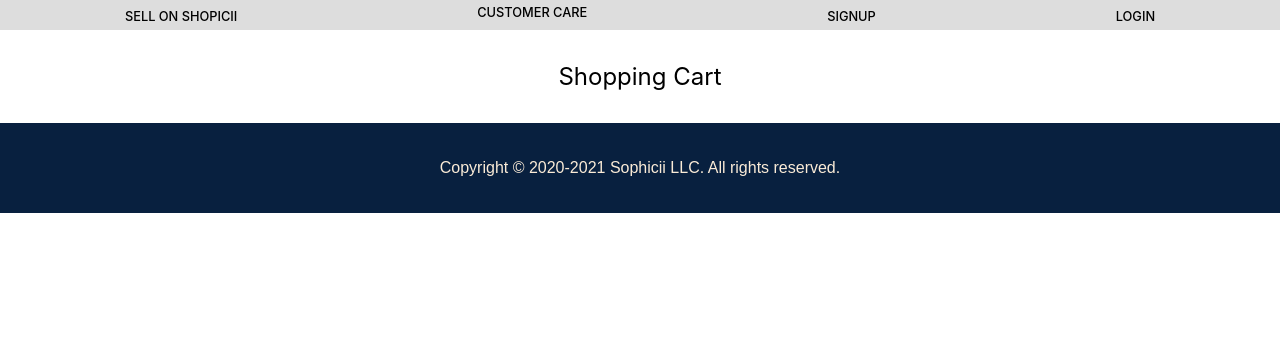
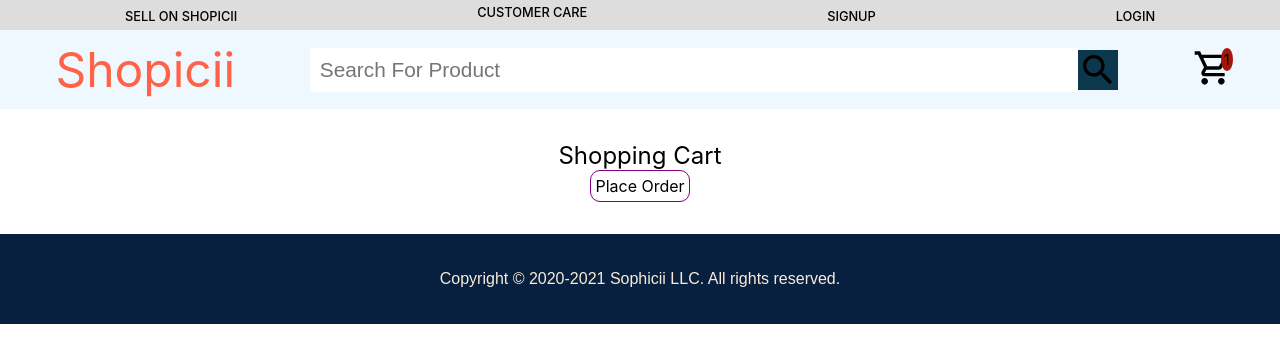
Before and after one commit to bishal5917/mern_ecommerce_app, a React (Create React App) app in the folder ui/: page /cart in a window 1280 px wide. Shown: the top 362 px of the page. Built offline with nearby package versions, Linux system fonts and the light colour scheme.

Commit message:
some refinements

```diff
--- a/ui/src/App.js
+++ b/ui/src/App.js
@@ -17,6 +17,7 @@ import {
   Route,
 } from "react-router-dom";
 import './App.css';
+import Navbar from './Components/Navbar/Navbar'
 
 function App() {
   // taking a user
@@ -26,6 +27,7 @@ function App() {
     <>
       <Router>
         <Topbar />
+        <Navbar />
         <Switch>
           <Route exact path="/">
             <Home />
--- a/ui/src/Components/Cart/Cart.js
+++ b/ui/src/Components/Cart/Cart.js
@@ -15,6 +15,7 @@ export default function Cart() {
                         <CartItem cartProduct={p}/>
                     ))}
                 </div>
+                <div className="PlaceOrderbutton">Place Order</div>
             </div>
         </>
     )
--- a/ui/src/Components/Cart/cart.css
+++ b/ui/src/Components/Cart/cart.css
@@ -15,3 +15,15 @@ justify-content: center;
 hr{
     margin: 0.8rem;
 }
+.PlaceOrderbutton{
+    background-color: none;
+    border: 1px solid purple;
+    width: fit-content;
+    padding: 0.3rem 0.3rem;
+    border-radius: 10px;
+    margin: auto;
+    cursor: pointer;
+}
+.PlaceOrderbutton:hover{
+    opacity: 70%;
+}
--- a/ui/src/Components/CartItem/CartItem.js
+++ b/ui/src/Components/CartItem/CartItem.js
@@ -1,10 +1,13 @@
 import React from 'react'
 import './cartItem.css'
+import { removeCart } from '../../Redux/ReduxCart'
+import { useDispatch } from 'react-redux'
 
 export default function CartItem({ cartProduct }) {
+    const dispatch=useDispatch()
     //removing cart
     const removeCartHandle = () => {
-        cartProduct.filter(item => item.name !== cartProduct.name)
+        dispatch(removeCart,({cartProduct}));
     }
     return (
         <>
@@ -22,7 +25,7 @@ export default function CartItem({ cartProduct }) {
                     </div>
                     <span className="priceItem">{cartProduct.price}</span>
                     <span className="qty">{cartProduct.quantity}</span>
-                    <span className="total">{cartProduct.quantity * cartProduct.price}</span>
+                    <span className="total">{cartProduct.total}</span>
                 </div>
                 <button onClick={removeCartHandle}>Remove Item</button>
             </div>
--- a/ui/src/Components/Home/Home.js
+++ b/ui/src/Components/Home/Home.js
@@ -3,7 +3,6 @@ import Slider from '../Slider/Slider'
 import Featured from '../Featured/Featured'
 import ListIcon from '@mui/icons-material/List';
 import './home.css'
-import Navbar from '../Navbar/Navbar';
 
 export default function Home() {
   const [category, setCategory] = useState("")
@@ -12,7 +11,6 @@ export default function Home() {
   }
   return (
     <>
-      <Navbar />
       <div className="selectCat">
         <ListIcon style={{ "fontSize": "30" }} />
         <select onChange={handleCatsChange} name="cats" className='catsx'>
--- a/ui/src/Redux/ReduxCart.js
+++ b/ui/src/Redux/ReduxCart.js
@@ -1,20 +1,24 @@
-import {createSlice} from '@reduxjs/toolkit'
+import { createSlice } from '@reduxjs/toolkit'
 
-const cartSlice=createSlice({
-    name:"cart",
-    initialState:{
-        products:[],
-        quantity:0,
-        total:0
+const cartSlice = createSlice({
+    name: "cart",
+    initialState: {
+        products: [],
+        quantity: 1,
+        total: 0
     },
-    reducers:{
-        addProduct:(state,action)=>{
-            state.quantity+=1;
+    reducers: {
+        addProduct: (state, action) => {
+            state.quantity += 1;
             state.products.push(action.payload);
-            state.total+=action.payload.price*action.payload.quantity
+            state.total += action.payload.price * action.payload.quantity
         }
+        ,
+        removeCart: (state, action) => {
+            state.products =state.products.filter((item)=>item.name!==action.payload.name)
+            }
     }
 })
 
-export const {addProduct} =cartSlice.actions
+export const { addProduct,removeCart } = cartSlice.actions
 export default cartSlice.reducer
```
